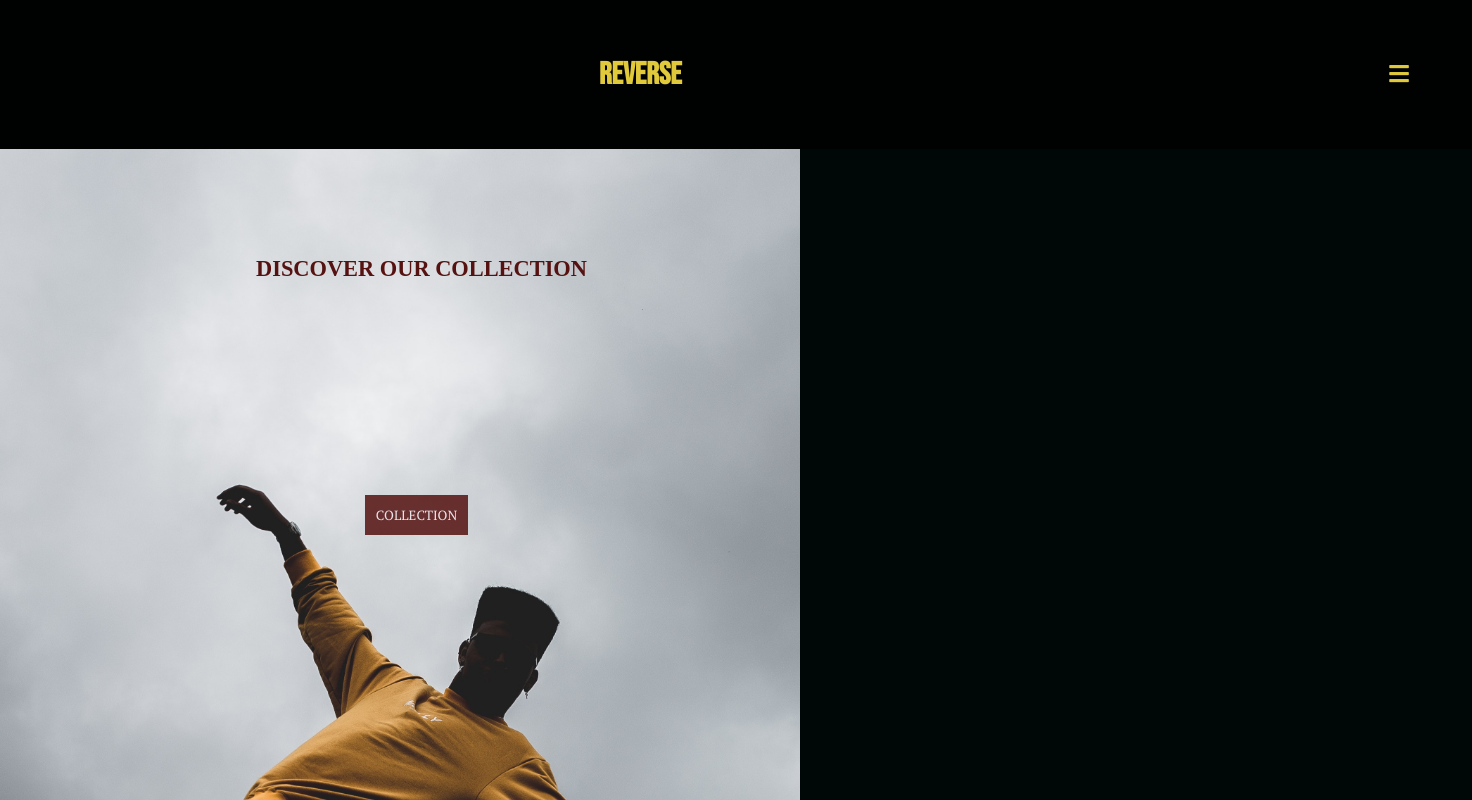
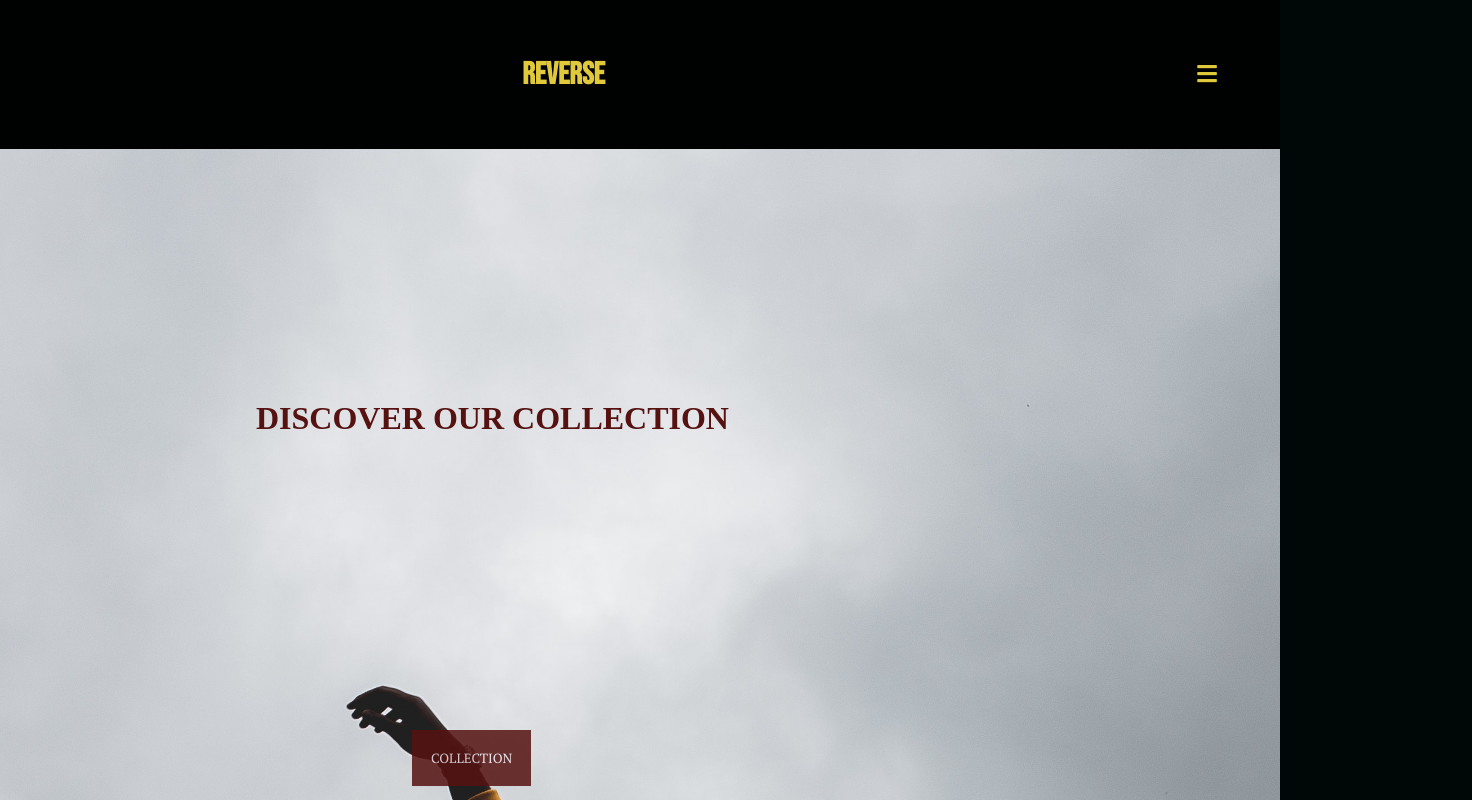
Before and after one commit to t0uu/Reverse-Ecommerce, a plain HTML site: page index.html in a window 1280 px wide. Shown: the top 800 px of the page, 1472 px wide, since content can reach past the window. Drawn offline with Linux system fonts and the light colour scheme.

Commit message:
Agregado de media queries tablet y corregido bug fix

```diff
--- a/assets/style.css
+++ b/assets/style.css
@@ -10,7 +10,7 @@
     box-sizing: border-box;
 }
 body{
-    background-color: #000807;
+    background-color: var(--primary);
 }
 p,li,button{
     font-family: 'PT Serif', serif;
@@ -188,6 +188,7 @@ p,li,button{
     }
     .footerNav li{
         font-size: 12px;
+        list-style: none;
         margin: 6px;
         text-align: center;
     }
@@ -233,18 +234,18 @@ p,li,button{
 }
 @media (min-width: 425px) {
     header{
-        width: 115%;
+      width: 100vmin;
         margin: 0;
     }
     h1{
         margin-left: 40%;
     }
     .ImagenMain{
-        min-width: 80vh;
+        min-width: 80vmin;
     }
     .Discover{
         top:16em;
-        left: 20%;
+        left: 15%;
     }
     .Discover h2{
         font-size: 1.4em;
@@ -253,4 +254,41 @@ p,li,button{
         top: 16em;
         left: 33%;
     }
+    /*Section Product*/
+    .Container{
+        width: 100%;
+    }
+    .ImgProduct img{
+        width: 250px;
+    }
 }
+@media (min-width: 768px) {
+    header{
+    width: 100%;
+    }
+    main{
+        width: 100%;
+    }
+    .ImagenMain{
+      max-width: 100%;
+    }
+    .Discover{
+        top: 25em;
+        left: 20%;
+    }
+    .Discover h2{
+        font-size: 2em;
+    }
+    .btnCollection{
+        top: 22em;
+        left: 33%;
+        padding: 4%;
+    }
+    .ImgProduct img{
+        width: 300px;
+    }
+    .btnProduct{
+        padding: 2%;
+    }
+
+}
```
